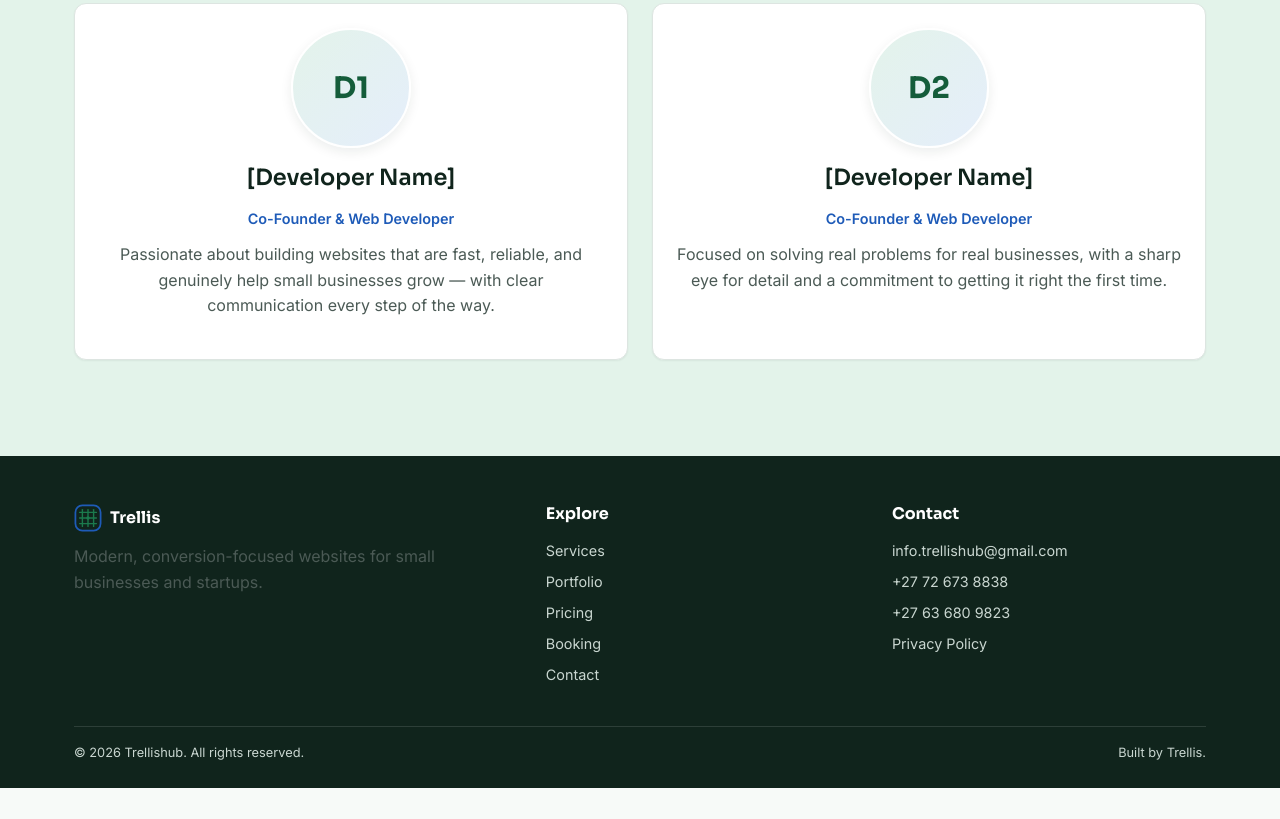
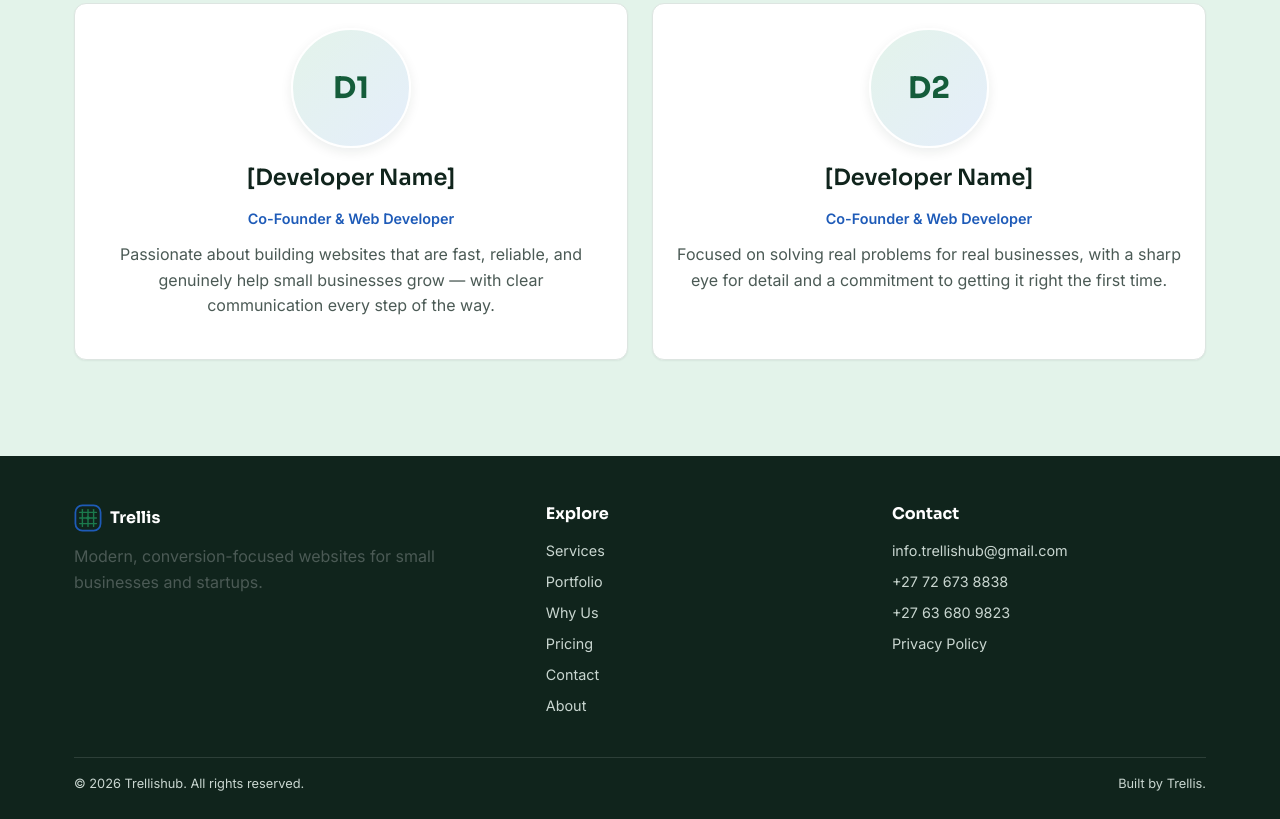
Before and after one commit to InfoTrellisHub/trellishub, a website: page index.html in a window 1280 px wide. Shown: the part 5737-6556 px from the top of the page. Before the commit the page ends 6525 px from the top, so only its background shows below. Drawn offline with Linux system fonts and the light colour scheme; no server answers.

Commit message:
Update footer nav to match new section order

```diff
--- a/index.html
+++ b/index.html
@@ -467,9 +467,10 @@
           <ul class="footer-nav">
             <li><a href="#services">Services</a></li>
             <li><a href="#portfolio">Portfolio</a></li>
+            <li><a href="#why-us">Why Us</a></li>
             <li><a href="#pricing">Pricing</a></li>
-            <li><a href="#booking">Booking</a></li>
             <li><a href="#contact">Contact</a></li>
+            <li><a href="#about">About</a></li>
           </ul>
         </div>
         <div>
```
